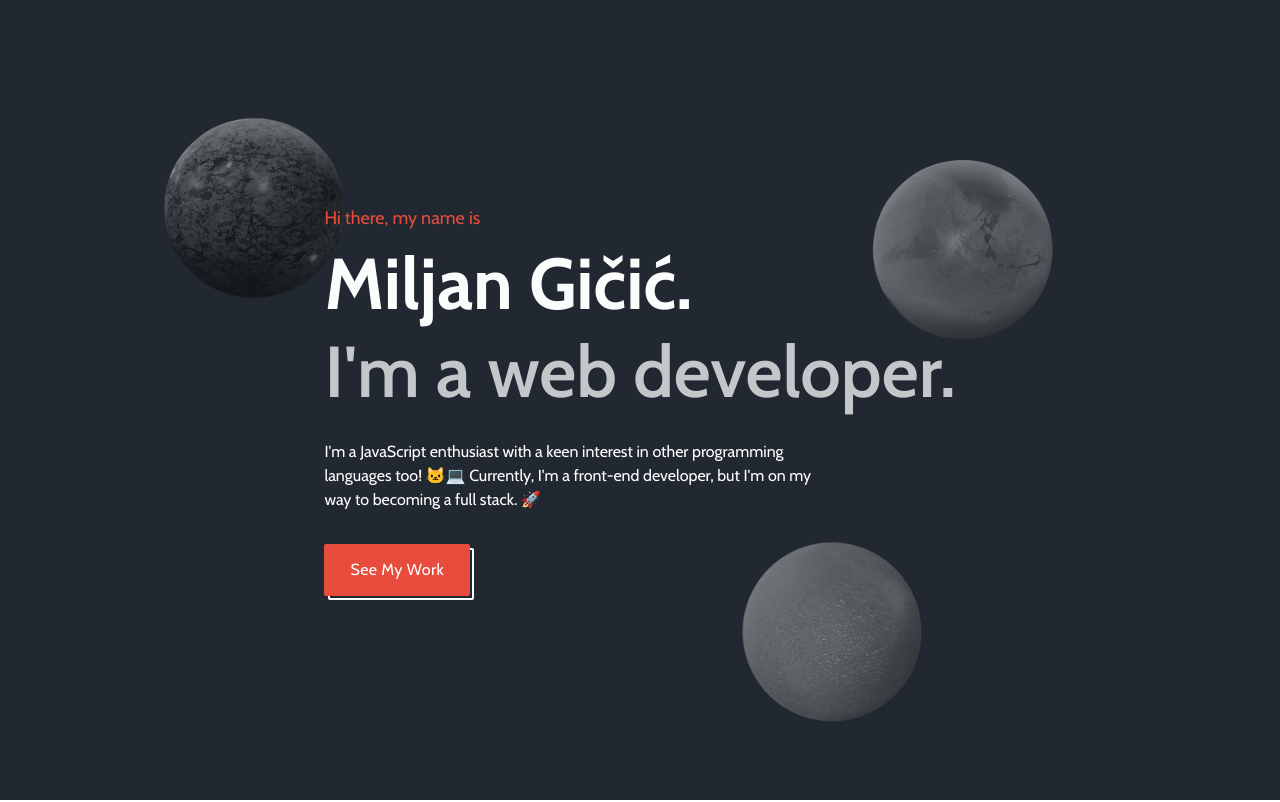
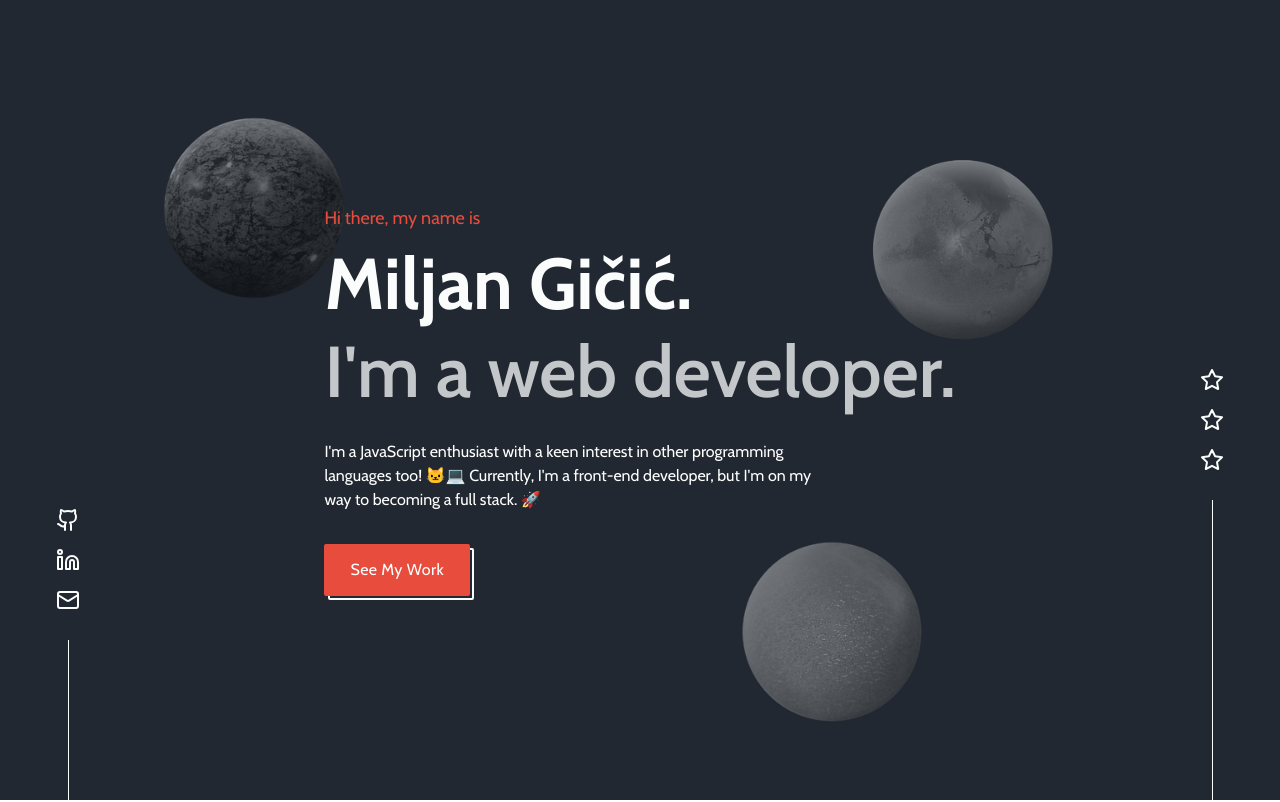
Before and after one commit to miljan-code/miljanxyz, a Next.js app: page / in a window 1280 px wide. Shown: the top 802 px of the page. Built offline with nearby package versions, Linux system fonts and the light colour scheme.

Commit message:
fix: small mistakes

```diff
--- a/src/app/(about)/about/page.tsx
+++ b/src/app/(about)/about/page.tsx
@@ -1,22 +1,15 @@
 import Image from 'next/image';
-import { Manrope } from 'next/font/google';
-import { cn } from '@/lib/utils';
 import { allAbouts } from 'contentlayer/generated';
 import { Mdx } from '@/components/mdx';
 import { Heading } from '@/components/ui/heading';
 import { Button } from '@/components/ui/button';
 import { Decor } from '@/components/ui/decor';
 
-const manrope = Manrope({
-  subsets: ['latin'],
-  weight: ['400'],
-});
-
 const AboutPage = () => {
   const [about] = allAbouts;
 
   return (
-    <section className={cn('bg-dark pt-28 text-light', manrope.className)}>
+    <section className="bg-dark pt-28 text-light">
       <div className="relative z-10 mx-auto max-w-5xl px-10 xl:px-0">
         <Heading>
           <Heading.Sublabel>Hello</Heading.Sublabel>
--- /dev/null
+++ b/src/app/(projects)/projects/[slug]/page.tsx
@@ -0,0 +1,16 @@
+import { Heading } from '@/components/ui/heading';
+
+const ProjectPage = () => {
+  return (
+    <section className="bg-dark pt-28 text-light">
+      <div className="mt-4 flex h-72 items-center justify-center">
+        <Heading>
+          <Heading.Label>Coming Soon</Heading.Label>
+        </Heading>
+      </div>
+      <div className="mt-24 h-0.5 w-full bg-gray-700/50" />
+    </section>
+  );
+};
+
+export default ProjectPage;
--- a/src/app/layout.tsx
+++ b/src/app/layout.tsx
@@ -3,20 +3,22 @@ import { Header } from '@/components/header';
 import { Logo } from '@/components/logo';
 import { Navigation } from '@/components/navigation';
 import { MobileMenu } from '@/components/mobile-menu';
+import { Socials } from '@/components/socials';
 import { Footer } from '@/components/footer';
 import '@/styles/globals.css';
 
 export const metadata = {
   title: 'Miljan — web developer',
   description: "Hi, I'm Miljan. A frontend web developer and React enthusiast.",
+  icons: {
+    icon: '/favicon.ico',
+  },
 };
 
 const cabin = Cabin({
   subsets: ['latin-ext'],
   weight: ['400', '500', '600', '700'],
 });
-
-// TODO: FIXME: Check Z-Indexes
 
 export default function RootLayout({
   children,
@@ -32,6 +34,7 @@ export default function RootLayout({
           <MobileMenu />
         </Header>
         <main>{children}</main>
+        <Socials />
         <Footer />
       </body>
     </html>
--- a/src/components/card.tsx
+++ b/src/components/card.tsx
@@ -11,18 +11,16 @@ interface CardProps {
   index: number;
 }
 
-// TODO: FIXME: Responsivness
-
 const Card: React.FC<CardProps> = ({ color = 'primary', content, index }) => {
   const { title, coverUrl, description, demoUrl, techStack, githubUrl } =
     content;
 
-  const slug = `/project/${slugify(title, { lower: true })}`;
+  const slug = `/projects/${slugify(title, { lower: true })}`;
 
   return (
     <div
       className={cn(
-        'h-96 overflow-hidden rounded-2xl border border-gray-700/50 ',
+        'overflow-hidden rounded-2xl border border-gray-700/50 md:h-96 ',
         {
           'bg-gradient-to-b from-dark to-primary/10': color === 'primary',
           'bg-gradient-to-b from-dark to-slate-200/10': color === 'light',
@@ -42,23 +40,23 @@ const Card: React.FC<CardProps> = ({ color = 'primary', content, index }) => {
         })}
       />
       <div
-        className={cn('flex h-full gap-2', {
+        className={cn('relative flex h-full gap-2', {
           'flex-row-reverse': index % 2 !== 0,
           'flex-row': index % 2 === 0,
         })}
       >
         <div className="flex flex-1 flex-col justify-end gap-4 p-6">
           <Link href={slug} className="w-fit">
-            <h3 className="text-3xl font-bold">{title}</h3>
+            <h3 className="text-2xl font-bold md:text-3xl">{title}</h3>
           </Link>
-          <div className="flex items-center gap-3">
+          <div className="flex flex-wrap items-center gap-3">
             {techStack.map(item => (
               <p key={item.name} className="text-primary">
                 {item.name}
               </p>
             ))}
           </div>
-          <p className="text-white/70">{description}</p>
+          <p className="text-sm text-white/70 md:text-base">{description}</p>
           <UnderlinedLink href={slug} color={color} className="-mt-1 mb-2">
             Read more
           </UnderlinedLink>
@@ -83,7 +81,7 @@ const Card: React.FC<CardProps> = ({ color = 'primary', content, index }) => {
             </a>
           </div>
         </div>
-        <div className="flex flex-1 items-end pb-6">
+        <div className="hidden flex-1 items-end pb-6 sm:flex">
           <Image
             src={coverUrl}
             alt={title}
--- a/src/components/footer.tsx
+++ b/src/components/footer.tsx
@@ -2,10 +2,11 @@ import { CtaButton } from '@/components/cta-button';
 import { SectionTitle } from '@/components/section-title';
 import { Decor } from '@/components/ui/decor';
 import { Icons } from './ui/icons';
+import { author } from '@/config/author';
 
 export const Footer = () => {
   return (
-    <footer className="bg-dark text-light">
+    <footer className="relative z-10 bg-dark text-light">
       <div className="mx-auto flex max-w-4xl flex-col px-10 py-20 sm:flex-row sm:justify-between md:px-0">
         <div className="flex flex-col items-center sm:items-start">
           {/* prettier-ignore */}
@@ -17,7 +18,7 @@ export const Footer = () => {
             <span>Love to hear from you 👋</span>
           </p>
           <CtaButton
-            href="mailto:miljangicic33@gmail.com"
+            href={`mailto:${author.email}`}
             className="mb-6 w-fit sm:mb-0"
           >
             Say Hello
@@ -26,13 +27,13 @@ export const Footer = () => {
         <div className="flex flex-col items-center justify-between sm:items-start">
           <Decor.PaperPlane />
           <div className="flex items-center gap-2">
-            <a href="https://github.com/miljan-code" target="_blank">
+            <a href={author.github} target="_blank">
               <Icons.Github />
             </a>
-            <a href="https://www.linkedin.com/in/miljangicic/" target="_blank">
+            <a href={author.linkedin} target="_blank">
               <Icons.Linkedin />
             </a>
-            <a href="mailto:miljangicic33@gmail.com" target="_blank">
+            <a href={`mailto:${author.email}`} target="_blank">
               <Icons.Mail />
             </a>
           </div>
--- a/src/components/project-card.tsx
+++ b/src/components/project-card.tsx
@@ -14,7 +14,7 @@ export const ProjectCard: React.FC<ProjectCardProps> = ({ content, index }) => {
   const { title, coverUrl, description, techStack, demoUrl, githubUrl } =
     content;
 
-  const slug = `/project/${slugify(title, { lower: true })}`;
+  const slug = `/projects/${slugify(title, { lower: true })}`;
 
   return (
     <div className="flex flex-col gap-3 md:grid md:grid-cols-7 md:items-center md:gap-6">
--- /dev/null
+++ b/src/components/socials.tsx
@@ -0,0 +1,113 @@
+'use client';
+
+import { usePathname } from 'next/navigation';
+import { useScrollDirection } from '@/hooks/use-scroll-direction';
+import { cn } from '@/lib/utils';
+import { author } from '@/config/author';
+import { Icons } from '@/components/ui/icons';
+import type { Icon } from 'lucide-react';
+
+interface SocialIconProps {
+  icon: Icon;
+  scrollPosition: number;
+  breakPosition: number;
+  href?: string;
+}
+
+const SocialIcon: React.FC<SocialIconProps> = ({
+  icon: Icon,
+  scrollPosition,
+  breakPosition,
+  href,
+}) => {
+  return (
+    <a href={href} target="_blank">
+      <Icon
+        className={cn(
+          'text-lg text-light transition-all duration-300 ease-out hover:-translate-y-0.5 hover:text-primary',
+          {
+            'text-dark': scrollPosition > breakPosition,
+          }
+        )}
+      />
+    </a>
+  );
+};
+
+interface LineProps extends React.HTMLAttributes<HTMLDivElement> {
+  scrollPosition: number;
+  breakPosition: number;
+}
+
+const Line: React.FC<LineProps> = ({
+  scrollPosition,
+  breakPosition,
+  className,
+}) => {
+  return (
+    <div
+      className={cn(
+        'mt-3 h-40 w-[1px] bg-light',
+        {
+          'bg-dark': scrollPosition > breakPosition,
+        },
+        className
+      )}
+    />
+  );
+};
+
+export const Socials = () => {
+  const pathname = usePathname();
+  const { scrollPosition } = useScrollDirection();
+
+  if (pathname !== '/') return null;
+
+  return (
+    <div className="fixed bottom-0 z-0 hidden w-full items-end justify-between px-14 xl:flex">
+      <div className="flex flex-col items-center gap-4">
+        <SocialIcon
+          icon={Icons.Github}
+          breakPosition={260}
+          href={author.github}
+          scrollPosition={scrollPosition}
+        />
+        <SocialIcon
+          icon={Icons.Linkedin}
+          breakPosition={230}
+          href={author.linkedin}
+          scrollPosition={scrollPosition}
+        />
+        <SocialIcon
+          icon={Icons.Mail}
+          breakPosition={200}
+          href={`mailto:${author.email}`}
+          scrollPosition={scrollPosition}
+        />
+        <Line scrollPosition={scrollPosition} breakPosition={170} />
+      </div>
+      <div className="flex flex-col items-center gap-4">
+        <SocialIcon
+          icon={Icons.Star}
+          breakPosition={390}
+          scrollPosition={scrollPosition}
+        />
+        <SocialIcon
+          icon={Icons.Star}
+          breakPosition={360}
+          scrollPosition={scrollPosition}
+        />
+        <SocialIcon
+          icon={Icons.Star}
+          breakPosition={330}
+          scrollPosition={scrollPosition}
+        />
+        <Line
+          scrollPosition={scrollPosition}
+          breakPosition={170}
+          className="h-[300px]"
+        />
+      </div>
+    </div>
+  );
+};
--- /dev/null
+++ b/src/config/author.ts
@@ -0,0 +1,5 @@
+export const author = {
+  email: 'miljangicic33@gmail.com',
+  github: 'https://github.com/miljan-code',
+  linkedin: 'https://www.linkedin.com/in/miljangicic/',
+};
```
Also changed, not shown: 1 other file (tests, documents, lock files or other folders).
